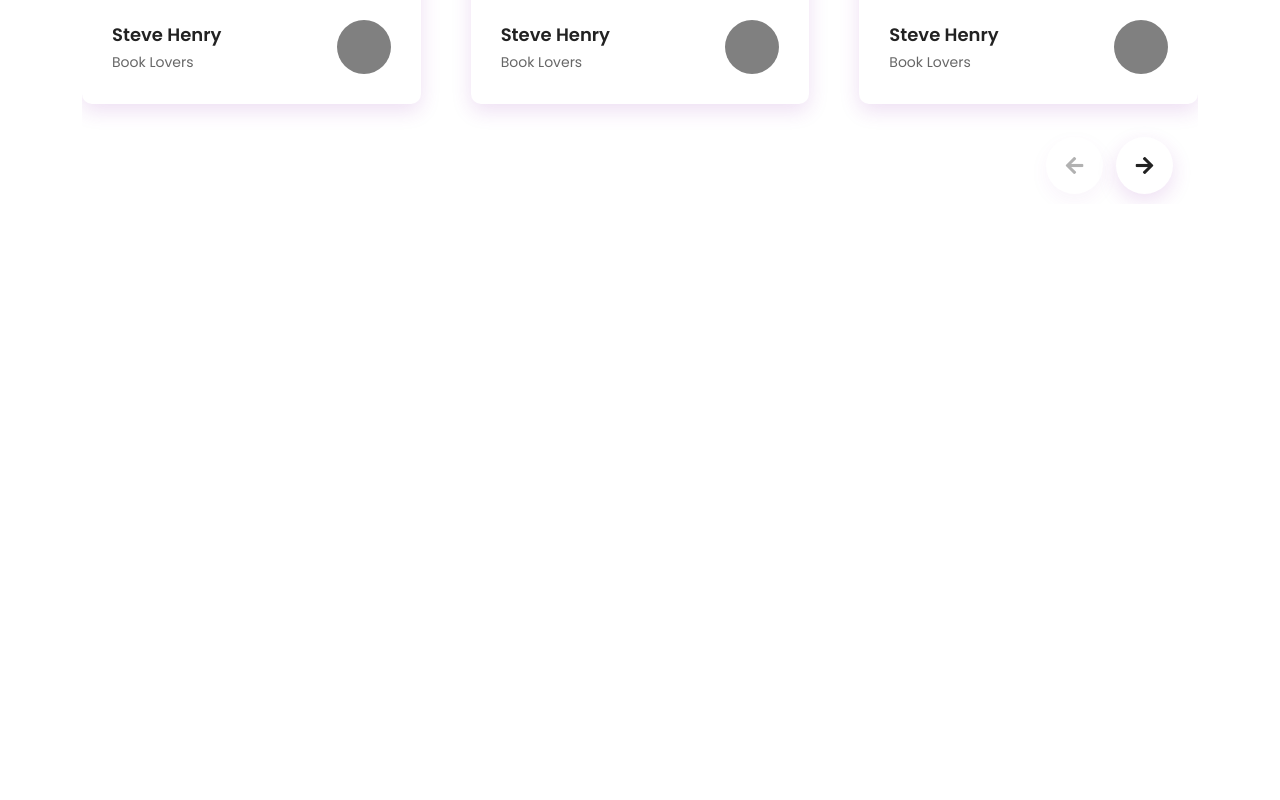
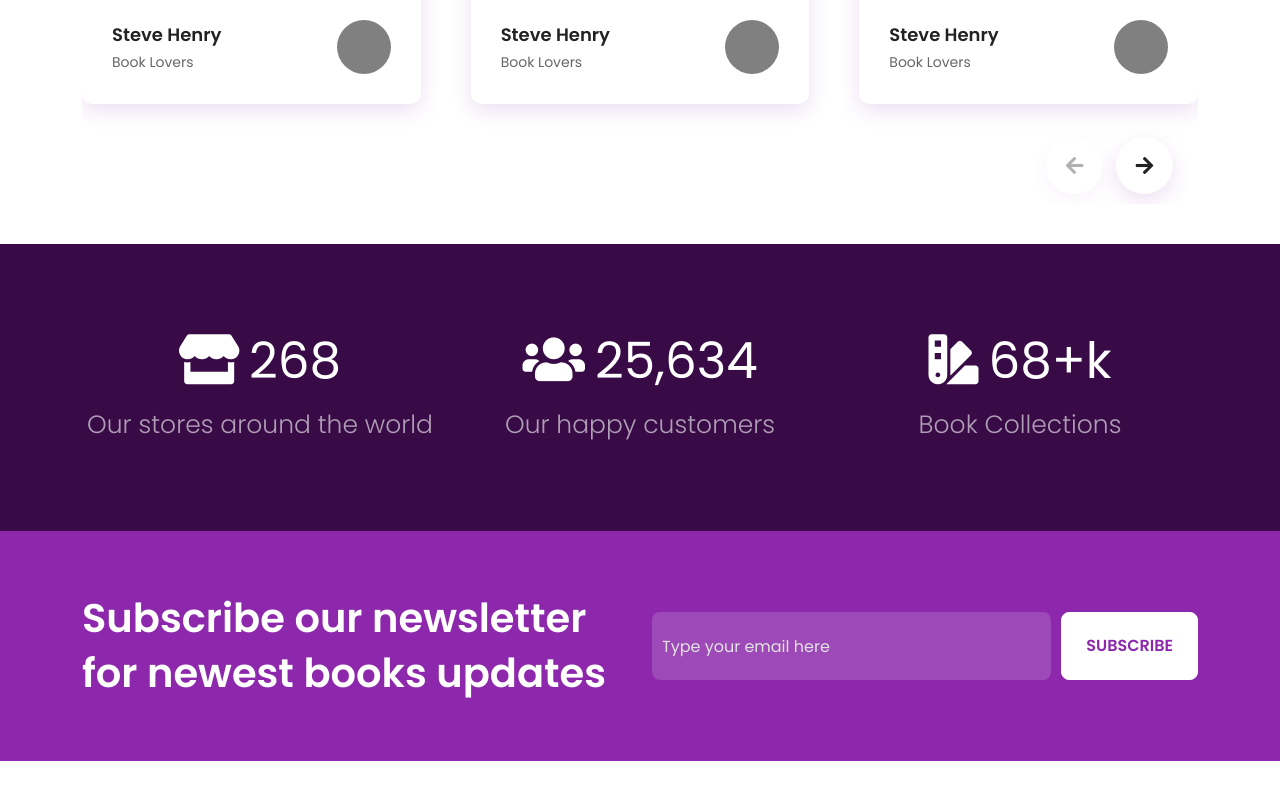
Before and after one commit to Muxtar0/DijiSat, a plain HTML site: page index.html in a window 1280 px wide. Shown: the part 3017-3817 px from the top of the page. Drawn offline with nearby package versions, Linux system fonts and the light colour scheme.

Commit message:
Last  excet footer

```diff
--- a/assets/css/style.css
+++ b/assets/css/style.css
@@ -1227,6 +1227,96 @@ Testimonials
     padding-bottom: 100px;
 }
 /*----------------
+Information
+----------------*/
+#Information{
+    padding: 60px 0 80px 0;
+    background: #380B46;
+}
+#Information .CardCol{
+    display: flex;
+    align-items: center;
+    justify-content: center;
+    flex-direction: column;
+    color: white;
+    margin-top: 20px;
+}
+#Information .CardCol .Cost p{
+    font-size: 50px;
+    font-weight: 400;
+    line-height: 75px;
+}
+#Information .CardCol .Cost p i{
+    margin-right: 10px;
+}
+#Information .CardCol > p{
+    font-size: 25px;
+    font-weight: 300;
+    line-height: 20px;
+    opacity: 60%;
+}
+/*----------------
+Subscribe
+----------------*/
+#Subscribe{
+    padding: 40px 0 60px 0;
+    background: #8D28AD;
+}
+#Subscribe .col-12{
+    margin-top: 20px;
+    display: flex;
+    align-items: center;
+    justify-content: center;
+}
+#Subscribe .col-12:nth-child(1) p{
+    color: white;
+    margin: 0;
+    font-weight: 600;
+    font-size: 40px;
+    line-height: 55px;
+}
+#Subscribe .col-12:nth-child(2) div{
+    display: flex;
+    align-items: center;
+    justify-content: center;
+    width: 100%;
+}
+#Subscribe .col-12:nth-child(2) input{
+    background: #F3F3F329;
+    border: none;
+    outline: none;
+    border-radius: 8px;
+    color: #E2E2E2;
+    height: 68px;
+    width: 80%;
+    padding: 0 10px;
+}
+#Subscribe .col-12:nth-child(2) button{
+    display: flex;
+    align-items: center;
+    justify-content: center;
+    background: white;
+    border: 1px solid white;
+    transition: all 300ms;
+    color: #8D28AD;
+    border-radius: 8px;
+
+    outline: none;
+    height: 68px;
+    width: 150px;
+    font-weight: 600;
+    font-size: 16px;
+    line-height: 24px;
+    margin-left: 10px;
+}
+#Subscribe .col-12:nth-child(2) button:hover{
+    background: transparent;
+    color: white;
+}
+#Subscribe .col-12:nth-child(2) input::placeholder{
+    color: #E2E2E2;
+}
+/*----------------
 Medias
 ----------------*/
 @media (min-width:992px){
@@ -1257,3 +1347,19 @@ Medias
         padding-bottom: 50px;
     }
 }
+@media (max-width:600px){
+    #Subscribe .col-12:nth-child(1) p{
+        font-size: 30px;
+    }
+    #Subscribe .col-12:nth-child(2) div{
+        align-items: flex-start;
+        flex-direction: column;
+    }
+    #Subscribe .col-12:nth-child(2) input{
+        width: 100%;
+    }
+    #Subscribe .col-12:nth-child(2) button{
+        margin: 0;
+        margin-top: 10px;
+    }
+}
--- a/index.html
+++ b/index.html
@@ -838,8 +838,50 @@
     <!-- Testimonials Section end -->
 
 
+    <!-- Information Section start -->
+    <section id="Information">
+        <div class="container">
+            <div class="row">
+                <div class="col-lg-4 cl-12 CardCol">
+                    <div class="Cost">
+                        <p><i class="fas fa-store"></i>268</p>
+                    </div>
+                    <p>Our stores around the world</p>
+                </div>
+                <div class="col-lg-4 cl-12 CardCol">
+                    <div class="Cost">
+                        <p><i class="fas fa-users"></i>25,634</p>
+                    </div>
+                    <p>Our happy customers</p>
+                </div>
+                <div class="col-lg-4 cl-12 CardCol">
+                    <div class="Cost">
+                        <p><i class="fas fa-swatchbook"></i>68+k</p>
+                    </div>
+                    <p>Book Collections</p>
+                </div>
+            </div>
+        </div>
+    </section>
+    <!-- Information Section end -->
 
-
+    <!-- Subscribe Section start -->
+    <section id="Subscribe">
+        <div class="container">
+            <div class="row">
+                <div class="col-lg-6 col-12">
+                    <p>Subscribe our newsletter for newest books updates</p>
+                </div>
+                <div class="col-lg-6 col-12">
+                    <div>
+                        <input type="text" placeholder="Type your email here">
+                        <button>SUBSCRIBE</button>
+                    </div>
+                </div>
+            </div>
+        </div>
+    </section>
+    <!-- Subscribe Section end -->
 
 
 
```
